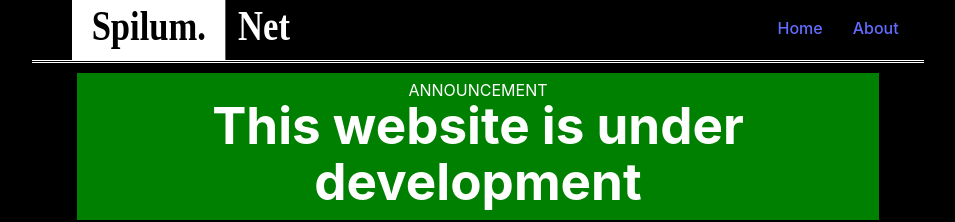
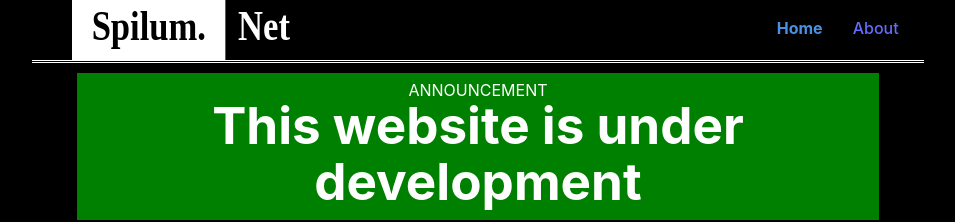
Before and after one commit to tristanpn02/SpilumNet, a React (Vite) app: page /home in a window 1280 px wide. Shown: the top 222 px of the page, without its empty margins (162-1117 px from the left). Built offline with nearby package versions, Linux system fonts and the light colour scheme.

Commit message:
Add active class for navlink

```diff
--- a/src/Components/Header/index.tsx
+++ b/src/Components/Header/index.tsx
@@ -1,4 +1,4 @@
-import { Link } from 'react-router-dom';
+import { Link, NavLink } from 'react-router-dom';
 
 import './styles.css';
 import spilumLogo from './Spilum-Logo.svg';
@@ -15,7 +15,7 @@ const Header = ({ routes }) => {
                 <ul>
                     {routes.map((route, index) => (
                         <li>
-                            <Link key={index} to={route.path}>{route.title}</Link>
+                            <NavLink activeClassName="active" key={index} to={route.path}>{route.title}</NavLink>
                         </li>
                     ))}
                 </ul>
```
